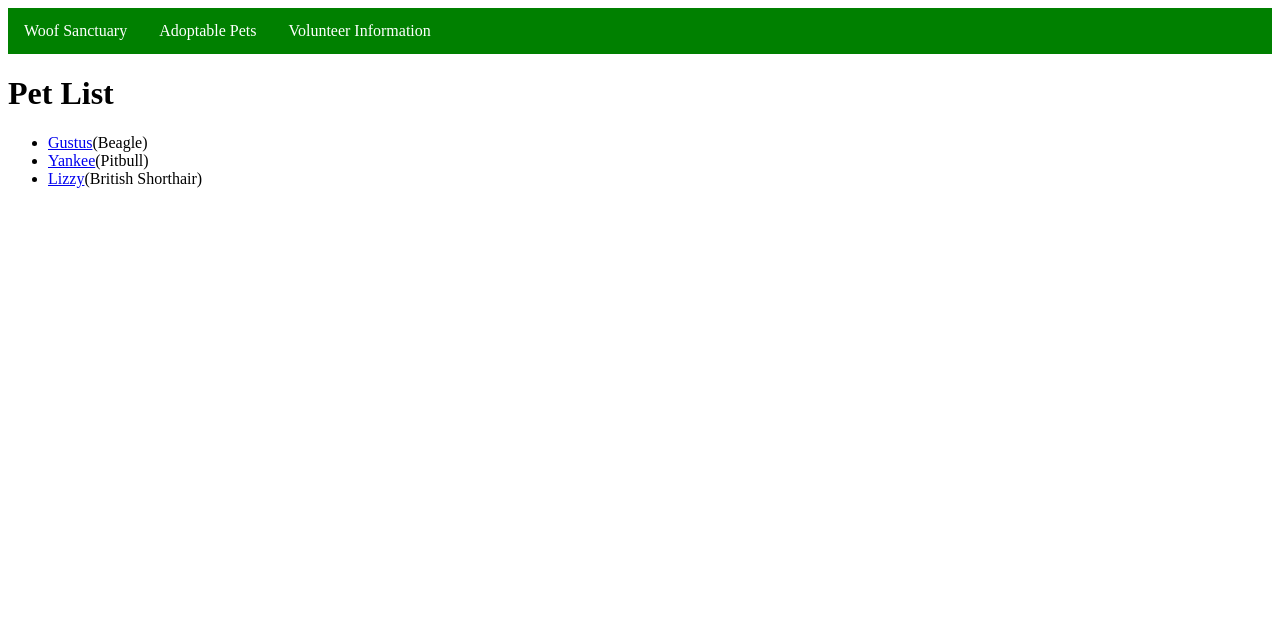
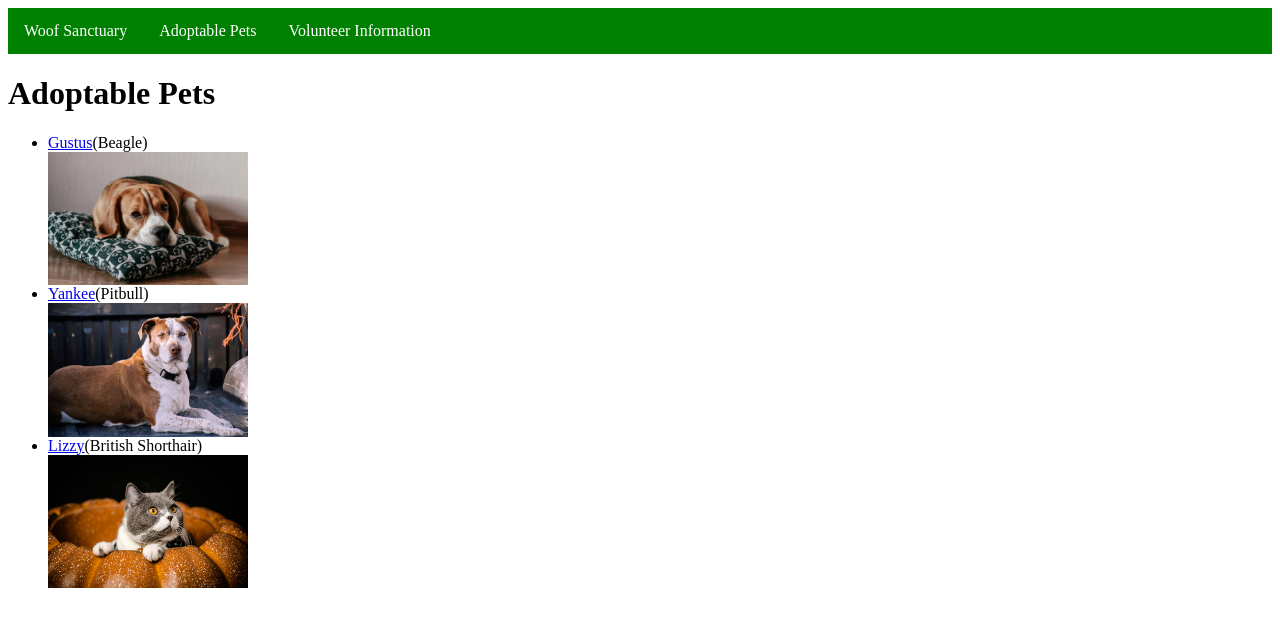
Before and after one commit to katelynreyes/group4, a Django app: page /pet_list/ in a window 1280 px wide. Shown: the top 627 px of the page. Run offline with Django 5.2, Linux system fonts and the light colour scheme; data comes from the database, SQL or seed files in the repository; both versions use the stored data as it was after the commit.

Commit message:
images added to pet list

```diff
--- a/adoption_site/settings.py
+++ b/adoption_site/settings.py
@@ -123,3 +123,8 @@ STATIC_URL = 'static/'
 # https://docs.djangoproject.com/en/5.0/ref/settings/#default-auto-field
 
 DEFAULT_AUTO_FIELD = 'django.db.models.BigAutoField'
+
+import os
+MEDIA_URL = 'media/'
+STATIC_ROOT = os.path.join(BASE_DIR, 'static')
+MEDIA_ROOT = os.path.join(BASE_DIR, 'media')
--- a/adoption_site/urls.py
+++ b/adoption_site/urls.py
@@ -1,5 +1,8 @@
 from django.contrib import admin
 from django.urls import path, include
+from django.conf.urls.static import static
+from django.conf import settings
+
 
 from django.urls import include
 
@@ -8,4 +11,5 @@ urlpatterns = [
     path('admin/', admin.site.urls),
     path('', include('catalog.urls')),
 
-]
+
+] + static(settings.MEDIA_URL, document_root=settings.MEDIA_ROOT)
--- a/catalog/models.py
+++ b/catalog/models.py
@@ -10,6 +10,7 @@ class Pet(models.Model):
     history = models.TextField(max_length=500, help_text='Enter a brief description of the pet')
     breed = models.CharField(max_length=100, null=True, blank=True)
     size = models.CharField(max_length=100, null=True, blank=True)
+    pet_image = models.ImageField(upload_to='images/', null=True, blank=True)
 
     def get_absolute_url(self):
         """returns the url to access the pet """
--- a/catalog/static/css/my_style.css
+++ b/catalog/static/css/my_style.css
@@ -16,3 +16,10 @@
         background-color: white; /* Change background color on hover */
         color: black; /* Change text color on hover */
     }
+
+.pet-image { /*# formats the images to be the right size.*/
+    display: block;
+    max-width: 200px;
+    max-height: 200px;
+
+}
--- a/catalog/templates/catalog/index.html
+++ b/catalog/templates/catalog/index.html
@@ -3,10 +3,5 @@
 {% block content %}
   <h1>Woof Sanctuary</h1>
   <p>Welcome to Woof Sanctuary! We are a local non-profit that strives to rescue animals and provide them with loving homes.</p>
-  <ul>
-    <li><strong>Pets:</strong> {{ num_pets }}</li>
-    <li><strong>Animals:</strong> {{ num_instances }}</li>
-    <li><strong>Animals available:</strong> {{ num_instances_available }}</li>
-  </ul>
 
 {% endblock %}
--- a/catalog/templates/catalog/pet_detail.html
+++ b/catalog/templates/catalog/pet_detail.html
@@ -3,6 +3,9 @@
 {% block content %}
     <h1>Name: {{ pet.name }}</h1>
     <p>Date of Birth: {{ pet.date_of_birth }}</p>
+    <p>History: {{ pet.history }}</p>
+    <p>Breed: {{ pet.breed }}</p>
+    <p>Size: {{ pet.size }}</p>
     <!-- author detail link not yet defined -->
 
     <div style="margin-left:20px;margin-top:20px">
--- a/catalog/templates/catalog/pet_list.html
+++ b/catalog/templates/catalog/pet_list.html
@@ -2,12 +2,15 @@
 
 
 {% block content %}
-  <h1>Pet List</h1>
+  <h1>Adoptable Pets</h1>
   {% if pet_list %}
   <ul>
     {% for pet in pet_list %}
       <li>
         <a href="{{ pet.get_absolute_url }}">{{ pet.name }}</a>({{pet.breed}})
+         {% if pet.pet_image %}
+          <img src="{{ pet.pet_image.url }}" alt="{{ pet.name }} Image" class = "pet-image">
+        {% endif %}
       </li>
     {% endfor %}
   </ul>
--- a/catalog/urls.py
+++ b/catalog/urls.py
@@ -3,8 +3,7 @@ from . import views
 
 
 urlpatterns = [
-    path('', views.index, name='index'),
-    path('', views.home, name='home'),  # The main page
+    path('', views.index, name='index'), #the main page
     path('pet_list/', views.PetListView.as_view(), name='pet_list'), # Pet list page
     path('pet_detail/<int:pk>', views.PetDetailView.as_view(), name='pet_detail'),
     path('volunteer/', views.volunteer, name='volunteer'),  # Volunteer information page
--- a/catalog/views.py
+++ b/catalog/views.py
@@ -3,36 +3,10 @@ from django.shortcuts import render
 from django.views import generic
 # Existing import statements...
 
-
-def index(request):
-    """View function for home page of site."""
-    num_pets = Pet.objects.all().count()
-    num_instances = PetInstance.objects.all().count()
-
-    # Available pets (status = 'a')
-    num_instances_available = PetInstance.objects.filter(status__exact='a').count()
-
-    #
-    context = {
-        'num_pets': num_pets,
-        'num_instances': num_instances,
-        'num_instances_available': num_instances_available,
-    }
-    # Render the HTML template index.html with the data in the context variable
-    return render(request, 'index.html', context=context)
-
-
 def index(request):
     """View function for home page of site."""
     context = {'test': 'Testing'}
     return render(request, 'catalog/index.html', context=context)
-
-
-def home(request):
-    """View function for home page of site."""
-    # Context can contain any data you want to pass to the template
-    return render(request, 'catalog/base.html', {})  # Changed 'home.html' to 'base.html'
-
 
 def volunteer(request):  # Renamed from volunteer_info to volunteer
     """View function for the volunteer page."""
```
Also changed, not shown: catalog/migrations/0006_pet_pet_image.py (added), db.sqlite3, media/images/pexels-brett-sayles-1069009.jpg (added), media/images/pexels-dina-nasyrova-3764319.jpg (added), media/images/pexels-pet-foto-17833655.jpg (added).
